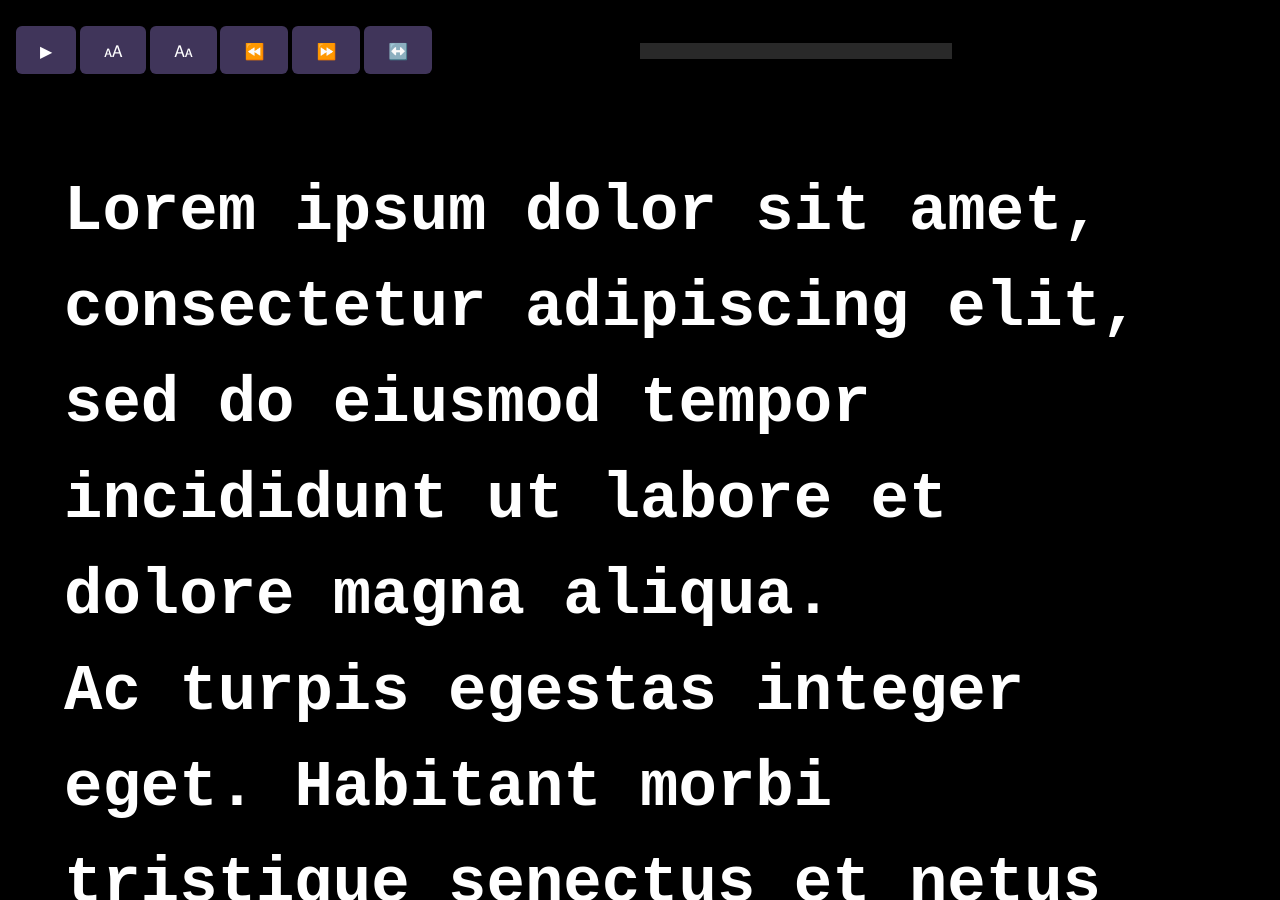
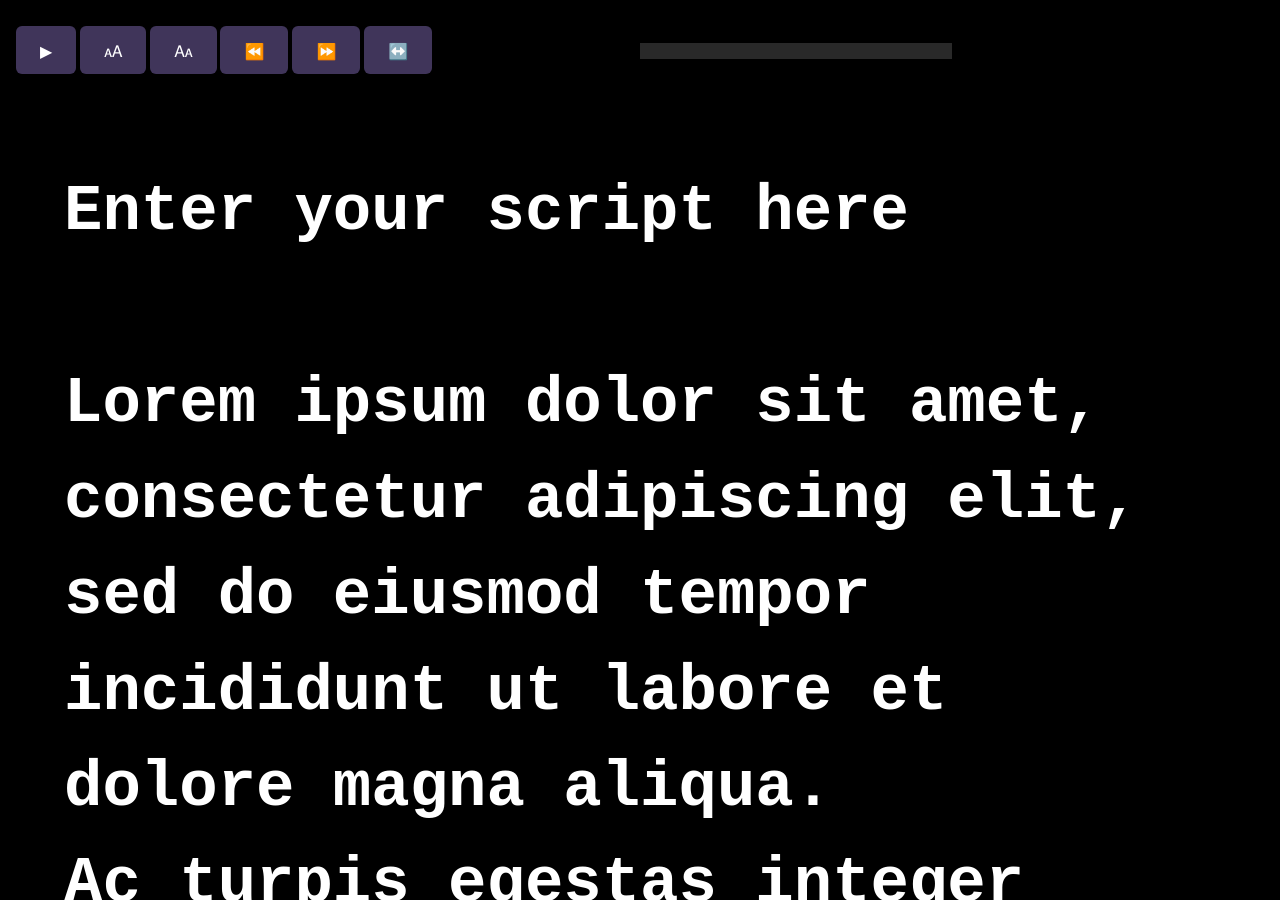
Before and after one commit to KyleTryon/TSTV-Teleprompter, a website: page build/index.html in a window 1280 px wide. Drawn offline with Linux system fonts and the light colour scheme.

```diff
--- a/build/index.html
+++ b/build/index.html
@@ -26,6 +26,8 @@
     </nav>
     <main>
       <textarea id="teleprompter" contenteditable="true">
+Enter your script here
+
 Lorem ipsum dolor sit amet,
 consectetur adipiscing elit, sed do eiusmod tempor incididunt ut labore et dolore magna aliqua.
 Ac turpis egestas integer eget. Habitant morbi tristique senectus et netus et malesuada fames ac.
```
Also changed, not shown: .github/workflows/gh-pages.yml, 1 other file.
